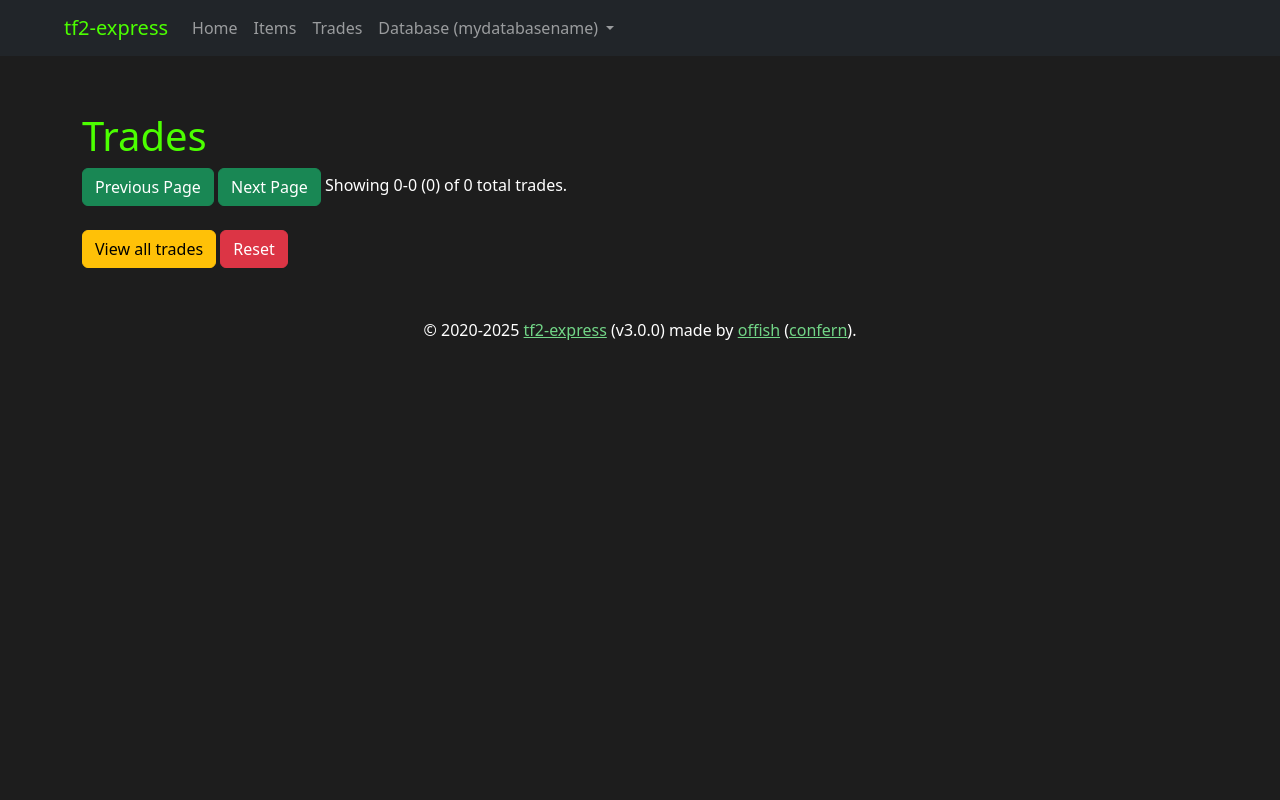
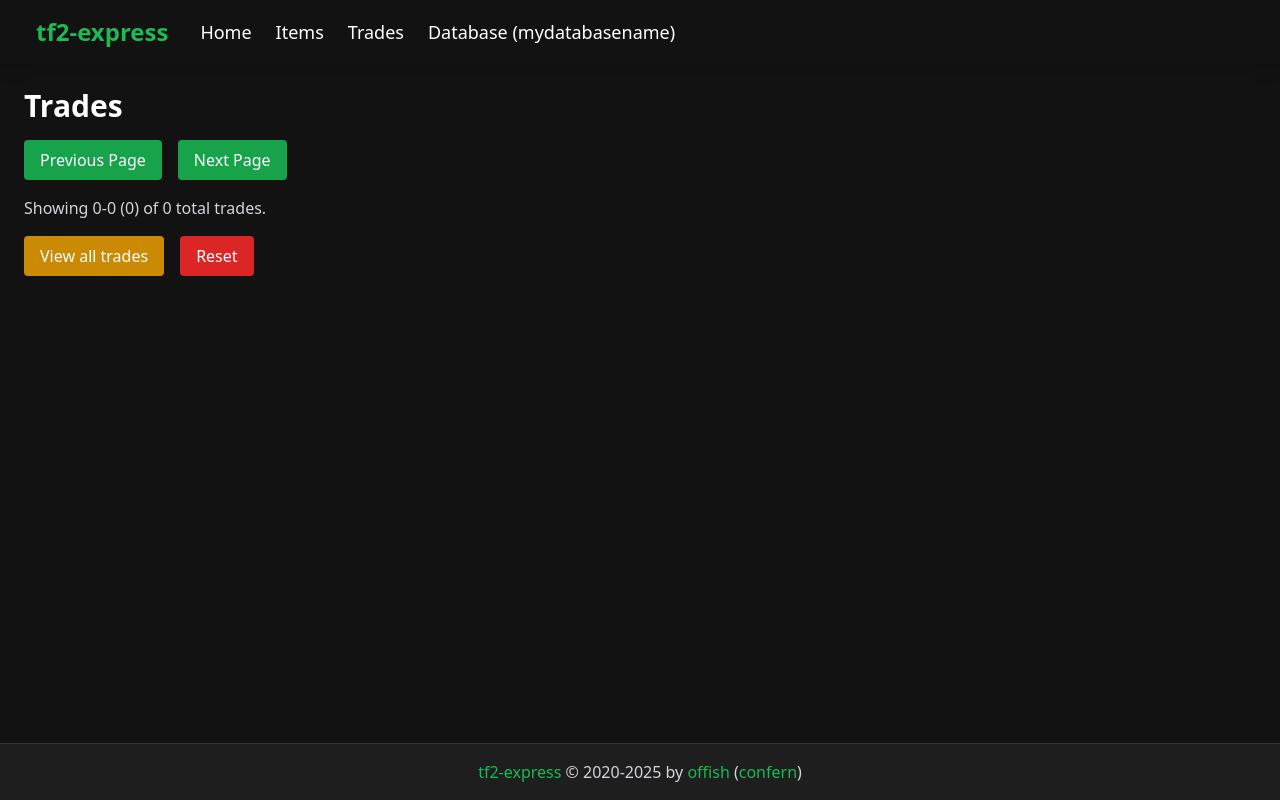
Before and after one commit to offish/tf2-express, a Flask app: page /trades in a window 1280 px wide. Run offline with Flask 3, Linux system fonts and the light colour scheme; data that the repository does not hold is empty; some libraries are stand-ins or nearby versions.

Commit message:
update gui

```diff
--- a/express/listing_manager.py
+++ b/express/listing_manager.py
@@ -127,6 +127,10 @@ class ListingManager:
         scrap_total = keys_amount * key_scrap_price + scrap_amount >= metal
 
         return scrap_total >= keys * key_scrap_price + to_scrap(metal)
+
+    def is_listed(self, sku: str, intent: str) -> bool:
+        key = self._get_listing_key(intent, sku)
+        return key in self._listings
 
     def create_listing(self, sku: str, intent: str) -> None:
         currencies = self._get_currencies(sku, intent)
--- a/express/utils.py
+++ b/express/utils.py
@@ -18,7 +18,7 @@ def sku_to_item_data(sku: str) -> dict:
 
 
 def encode_data(data: dict) -> bytes:
-    if data.get("_id"):
+    if "_id" in data:
         del data["_id"]
 
     return (json.dumps(data) + "NEW_DATA").encode()
--- a/static/main.css
+++ /dev/null
@@ -1,48 +0,0 @@
-:root {
-    --green: #4CFF00;
-    --red: #BE1A1A;
-    --black: #1D1D1D;
-    --link-green: #72D587;
-}
-
-.table-dark {
-    --bs-table-bg: var(--black);
-}
-
-body {
-    background-color: var(--black);
-    color: white;
-}
-
-h1 {
-    color: var(--green);
-    margin-top: 5%;
-}
-
-h2 {
-    margin-top: 2.5%;
-}
-
-a {
-    color: var(--link-green);
-}
-
-footer {
-    text-align: center;
-    margin-top: 50px;
-    margin-bottom: 50px;
-}
-
-.trade-container {
-    display: flex;
-    align-items: flex-start; /* Align items at the top */
-}
-
-.left {
-    width: 55%;
-    text-align: left;
-}
-
-.right {
-    flex-grow: 1;
-}
--- a/templates/base.html
+++ b/templates/base.html
@@ -1,38 +1,42 @@
 <!DOCTYPE html>
-<html lang="en">
+<html lang="en" class="dark">
 
 <head>
     <meta charset="UTF-8">
     <meta name="viewport" content="width=device-width, initial-scale=1.0">
     <meta http-equiv="X-UA-Compatible" content="ie=edge">
     <link rel="icon" type="image/x-icon" href="{{ url_for('static', filename='favicon.ico') }}">
-    <link href="https://cdn.jsdelivr.net/npm/bootstrap@5.3.2/dist/css/bootstrap.min.css" rel="stylesheet"
-        integrity="sha384-T3c6CoIi6uLrA9TneNEoa7RxnatzjcDSCmG1MXxSR1GAsXEV/Dwwykc2MPK8M2HN" crossorigin="anonymous">
-    <link rel="stylesheet" href="{{ url_for('static', filename='main.css') }}">
-    <title>{% block title %}{% endblock %} | tf2-express</title>
+    <script src="https://cdn.tailwindcss.com"></script>
+    <script>
+        tailwind.config = {
+            theme: {
+                extend: {
+                    colors: {
+                        primary: '#1DB954',
+                        darkbg: '#121212',
+                        secondary: '#181818',
+                        darkcard: '#1E1E1E',
+                        jet: '#363636',
+                    }
+                }
+            }
+        };
+    </script>
+    <title>{% block title %}{% endblock %} - tf2-express</title>
 </head>
 
 <header>
-    <nav class="navbar navbar-expand-lg navbar-dark bg-dark">
-        <a class="navbar-brand" href="/" style="color:var(--green); margin-left: 5%;">tf2-express</a>
-        <ul class="navbar-nav mr-auto">
-            <li class="nav-item active">
-                <a class="nav-link" href="/?db={{ db_name }}">Home</a>
-            </li>
-            <li class="nav-item">
-                <a class="nav-link" href="/items?db={{ db_name }}">Items</a>
-            </li>
-            <li class="nav-item">
-                <a class="nav-link" href="/trades?db={{ db_name }}">Trades</a>
-            </li>
-            <li class="nav-item dropdown">
-                <a class="nav-link dropdown-toggle" href="#" id="navbarDropdown" role="button" data-bs-toggle="dropdown"
-                    aria-haspopup="true" aria-expanded="false">
-                    Database ({{ db_name }})
-                </a>
-                <div class="dropdown-menu" aria-labelledby="navbarDropdown">
+    <nav class="bg-darkbg text-white p-4 flex items-center shadow-lg">
+        <a class="text-primary text-2xl font-bold ml-5 mr-8" href="/">tf2-express</a>
+        <ul class="flex space-x-6 text-lg">
+            <li><a class="hover:text-primary transition-colors" href="/?db={{ db_name }}">Home</a></li>
+            <li><a class="hover:text-primary transition-colors" href="/items?db={{ db_name }}">Items</a></li>
+            <li><a class="hover:text-primary transition-colors" href="/trades?db={{ db_name }}">Trades</a></li>
+            <li class="relative group">
+                <a class="hover:text-primary transition-colors cursor-pointer">Database ({{ db_name }})</a>
+                <div class="absolute hidden group-hover:block bg-darkcard text-white mt-2 py-2 w-44 shadow-lg rounded-md border border-jet">
                     {% for db in database_names %}
-                    <a class="dropdown-item" href="?db={{ db }}">{{ db }}</a>
+                    <a class="block px-4 py-2 hover:bg-primary hover:text-black transition-colors" href="?db={{ db }}">{{ db }}</a>
                     {% endfor %}
                 </div>
             </li>
@@ -40,22 +44,18 @@
     </nav>
 </header>
 
-<body>
-    <div class="container">
+
+<body class="bg-darkbg text-white min-h-screen flex flex-col">
+    <div class="container mx-auto p-6 flex-grow">
         {% block contents %}
         {% endblock %}
     </div>
-    <script src="https://cdn.jsdelivr.net/npm/@popperjs/core@2.11.8/dist/umd/popper.min.js"
-        integrity="sha384-I7E8VVD/ismYTF4hNIPjVp/Zjvgyol6VFvRkX/vR+Vc4jQkC+hVqc2pM8ODewa9r"
-        crossorigin="anonymous"></script>
-    <script src="https://cdn.jsdelivr.net/npm/bootstrap@5.3.2/dist/js/bootstrap.min.js"
-        integrity="sha384-BBtl+eGJRgqQAUMxJ7pMwbEyER4l1g+O15P+16Ep7Q9Q+zqX6gSbd85u4mG4QzX+"
-        crossorigin="anonymous"></script>
 </body>
 
-<footer>
-    &copy; 2020-{{ current_year }} <a href="https://github.com/offish/tf2-express">tf2-express</a> (v{{ tf2_express_version }}) made by <a href="https://github.com/offish">offish</a>
-    (<a href="https://steamcommunity.com/id/confern">confern</a>).
+<footer class="text-center p-4 bg-darkcard text-gray-300 mt-6 border-t border-jet">
+    <a class="text-primary" href="https://github.com/offish/tf2-express">tf2-express</a> &copy; 2020-{{ current_year }} by
+    <a class="text-primary" href="https://github.com/offish">offish</a>
+    (<a class="text-primary" href="https://steamcommunity.com/id/confern">confern</a>)
 </footer>
 
 </html>
--- a/templates/trades.html
+++ b/templates/trades.html
@@ -5,60 +5,65 @@ Trades
 {% endblock %}
 
 {% block contents %}
-<h1>Trades</h1>
+<h1 class="text-3xl font-bold text-white">Trades</h1>
 
-<button class="btn btn-success" onclick="window.location.href='?db={{ db_name }}&start={{ start - amount }}'">Previous
-    Page</button>
-<button class="btn btn-success" onclick="window.location.href='?db={{ db_name }}&start={{ start + amount }}'">Next
-    Page</button>
+<div class="flex space-x-4 my-4">
+    <button class="bg-green-600 hover:bg-green-700 text-white py-2 px-4 rounded" onclick="window.location.href='?db={{ db_name }}&start={{ start - amount }}'">Previous Page</button>
+    <button class="bg-green-600 hover:bg-green-700 text-white py-2 px-4 rounded" onclick="window.location.href='?db={{ db_name }}&start={{ start + amount }}'">Next Page</button>
+</div>
 
-Showing {{ start_index }}-{{ end_index }} ({{ end_index - start_index }}) of {{ total_trades }} total trades.<br><br>
-<button class="btn btn-warning"
-    onclick="window.location.href='?db={{ db_name }}&start=0&amount={{ total_trades }}'">View all trades</button>
-<button class="btn btn-danger" onclick="window.location.href='?db={{ db_name }}&start=0'">Reset</button>
+<p class="text-gray-300">Showing {{ start_index }}-{{ end_index }} ({{ end_index - start_index }}) of {{ total_trades }} total trades.</p>
+
+<div class="flex space-x-4 my-4">
+    <button class="bg-yellow-600 hover:bg-yellow-700 text-white py-2 px-4 rounded" onclick="window.location.href='?db={{ db_name }}&start=0&amount={{ total_trades }}'">View all trades</button>
+    <button class="bg-red-600 hover:bg-red-700 text-white py-2 px-4 rounded" onclick="window.location.href='?db={{ db_name }}&start=0'">Reset</button>
+</div>
 
 {% for trade in trades %}
-<hr>
-<div class="trade-container">
-    <div class="left">
-        <h2>Offer #{{ trade.offer_id }}</h2>
-        <p>Accepted: {{ trade.accepted }} ({{ trade.passed_time }} hours ago)</p>
-        <p>Trade partner: {{ trade.partner_name }}</p>
-        <ul>
-            <li><a href="https://steamcommunity.com/profiles/{{ trade.partner_id }}">Steam Profile</a></li>
-            <li><a href="https://backpack.tf/profiles/{{ trade.partner_id }}">BackpackTF</a></li>
-            <li><a href="https://rep.tf/{{ trade.partner_id }}">RepTF</a></li>
+<hr class="border-jet my-6">
+<div class="bg-secondary p-6 rounded-lg shadow-lg flex flex-col md:flex-row justify-between">
+    <div class="md:w-1/2">
+        <h2 class="text-2xl font-semibold text-white">Offer #{{ trade.offer_id }}</h2>
+        <p class="text-gray-400">Accepted: {{ trade.accepted }} ({{ trade.passed_time }} hours ago)</p>
+        <p class="text-gray-400">Trade partner: <b>{{ trade.partner_name }}</b></p>
+        <ul class="mt-2 pl-6 space-y-1">
+            <li><a href="https://steamcommunity.com/profiles/{{ trade.partner_id }}" class="text-primary hover:underline">Steam Profile</a></li>
+            <li><a href="https://backpack.tf/profiles/{{ trade.partner_id }}" class="text-primary hover:underline">BackpackTF</a></li>
+            <li><a href="https://rep.tf/{{ trade.partner_id }}" class="text-primary hover:underline">RepTF</a></li>
         </ul>
+        <br>
         {% if trade.message %}
-        <p>Message: {{ trade.message }}</p>
+        <p class="text-gray-100">"{{ trade.message }}"</p>
         {% endif %}
     </div>
-    <div class="right">
+    <div class="md:w-1/2">
         {% if trade.our_items %}
-        <h3>Our items ({{ trade.our_items|length }}x)</h3>
-        <p>Our value: <b>{{ trade.our_value }}</b> refined</p>
-        {% for item in trade.our_summary %}
-        <div>
-            <img src="{{ trade.our_summary[item].image }}"
-                style="width: 75px; margin:10px; background-color: #{{ trade.our_summary[item].color }}">
-            {{ trade.our_summary[item].count }}x {{ item }}
+        <h3 class="text-xl font-semibold text-white">Our items ({{ trade.our_items|length }}x)</h3>
+        <p class="text-gray-400">Our value: <b class="text-white">{{ trade.our_value }}</b> refined</p>
+        <div class="flex flex-wrap">
+            {% for item in trade.our_summary %}
+            <div class="m-2 flex items-center">
+                <img src="{{ trade.our_summary[item].image }}" class="w-16 h-16 rounded p-1">
+                <span class="text-gray-300 ml-2">{{ trade.our_summary[item].count }}x {{ item }}</span>
+            </div>
+            {% endfor %}
         </div>
-        {% endfor %}
         {% endif %}
         <br>
         {% if trade.their_items %}
-        <h3>Their items ({{ trade.their_items|length }}x)</h3>
-        <p>Their value: <b>{{ trade.their_value }}</b> refined</p>
-        {% for item in trade.their_summary %}
-        <div>
-            <img src="{{ trade.their_summary[item].image }}"
-                style="width: 75px; margin:10px; background-color: #{{ trade.their_summary[item].color }}">
-            {{ trade.their_summary[item].count }}x {{ item }}
+        <h3 class="text-xl font-semibold text-white">Their items ({{ trade.their_items|length }}x)</h3>
+        <p class="text-gray-400">Their value: <b class="text-white">{{ trade.their_value }}</b> refined</p>
+        <div class="flex flex-wrap">
+            {% for item in trade.their_summary %}
+            <div class="m-2 flex items-center">
+                <img src="{{ trade.their_summary[item].image }}" class="w-16 h-16 p-1">
+                <span class="text-gray-300 ml-2">{{ trade.their_summary[item].count }}x {{ item }}</span>
+            </div>
+            {% endfor %}
         </div>
-        {% endfor %}
         {% endif %}
     </div>
 </div>
-<hr>
+<hr class="border-jet my-6">
 {% endfor %}
 {% endblock %}
```
Also changed, not shown: express/client.py (+43 -3 lines), express/conversion.py (+0 -36 lines), express/database.py (+10 -6 lines), express/gui.py (+14 -14 lines), templates/home.html (+24 -23 lines), templates/item.html (+35 -27 lines), templates/items.html (+45 -70 lines), tests/test_inventory.py (deleted, +0 -19 lines).
